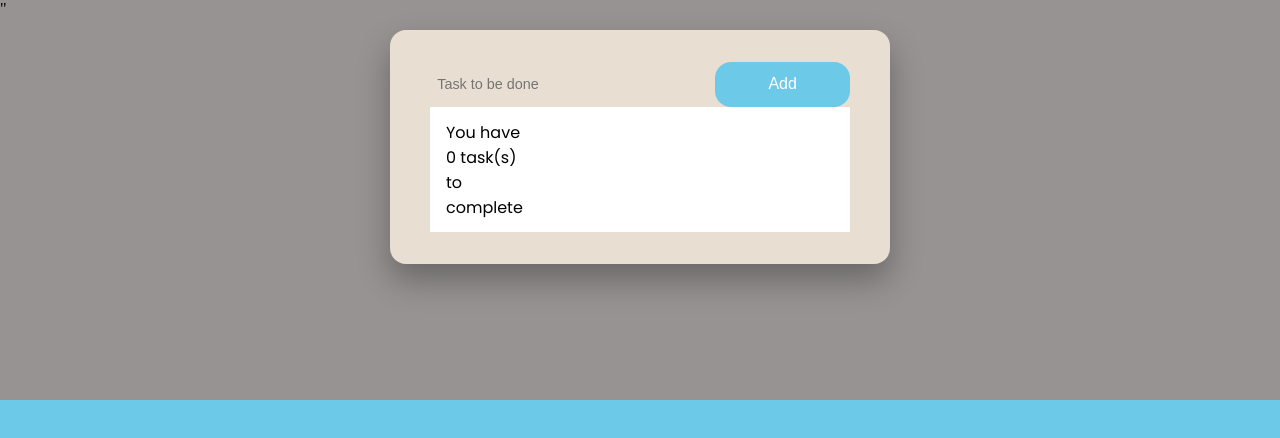
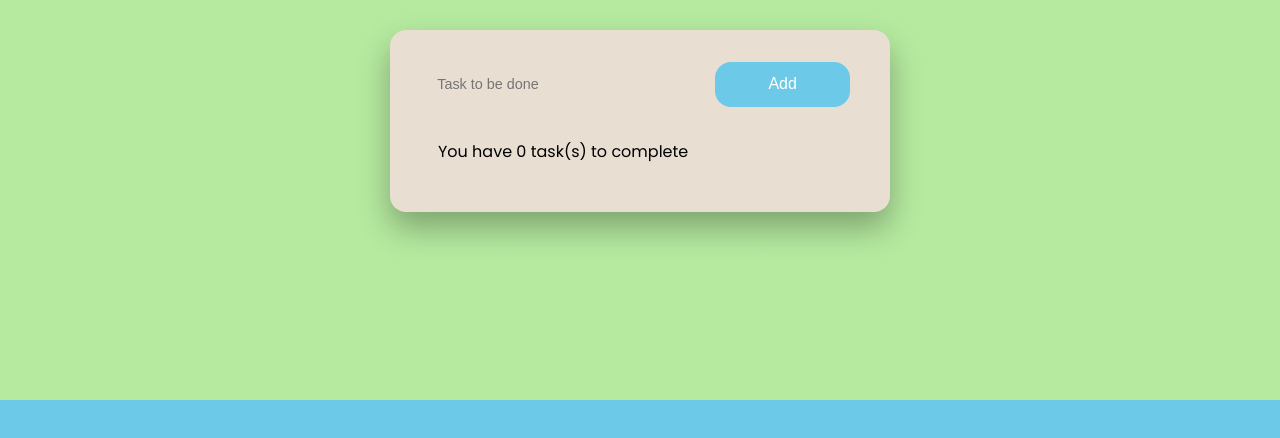
Before and after one commit to Philiposunlola/TO-DO-List, a plain HTML site: page index.html in a window 1280 px wide. Drawn offline with Linux system fonts and the light colour scheme.

Commit message:
to-do list

```diff
--- a/index.html
+++ b/index.html
@@ -4,7 +4,7 @@
         <meta name="viewpoint" content="width=device-width" initial-scale="1.0"/>
         <title>TO-DO APP</title>
         <!--  font awesome icons -->
-        <link rel="stylesheet" href="https://cdnjs.cloudflare.com/ajax/libs/font-awesome/6.4.2/css/all.min.css" integrity="sha512-z3gLpd7yknf1YoNbCzqRKc4qyor8gaKU1qmn+CShxbuBusANI9QpRohGBreCFkKxLhei6S9CQXFEbbKuqLg0DA==" crossorigin="anonymous" referrerpolicy="no-referrer"/>"
+        <link rel="stylesheet" href="https://cdnjs.cloudflare.com/ajax/libs/font-awesome/6.4.2/css/all.min.css" integrity="sha512-z3gLpd7yknf1YoNbCzqRKc4qyor8gaKU1qmn+CShxbuBusANI9QpRohGBreCFkKxLhei6S9CQXFEbbKuqLg0DA==" crossorigin="anonymous" referrerpolicy="no-referrer"/>
         <!-- Google font -->
         <link href="https://fonts.googleapis.com/css2?family=Poppins:wght@400;500&display=swap" rel="stylesheet"/>
         <link rel="stylesheet" href="style.css"/>
--- a/style.css
+++ b/style.css
@@ -6,7 +6,7 @@
 
 body{
     height: 100vh;
-    background: linear-gradient(  #979393 50%,  #6cc9e8 50%);
+    background: linear-gradient(  #afe998ec 50%,  #6cc9e8 50%);
 }
 
 .app{
@@ -61,7 +61,15 @@ body{
     border-radius: 1em;
 }
 
-#tasks{
+#tasks {
+    margin-top: 1em;
+    border-radius: 0.5em;
+    width: 100%;
+    position: relative;
+    padding: 1em 0.5em;
+}
+
+.task{
     background-color:#fff;
     padding: 0.8em 1em;
     display: grid;
@@ -72,6 +80,7 @@ body{
     align-items: center;
     cursor: pointer;
 }
+
 
 .task:not(:first-child) {
     margin-top: 1rem;
@@ -86,7 +95,7 @@ body{
     border: 2px solid #fff;
 }
 
-.task input[type="checkedbox"]:before{
+.task input[type="checkedbox"]:before {
     content: "";
     position: absolute;
     transform: translate(-50%, -50%);
```
